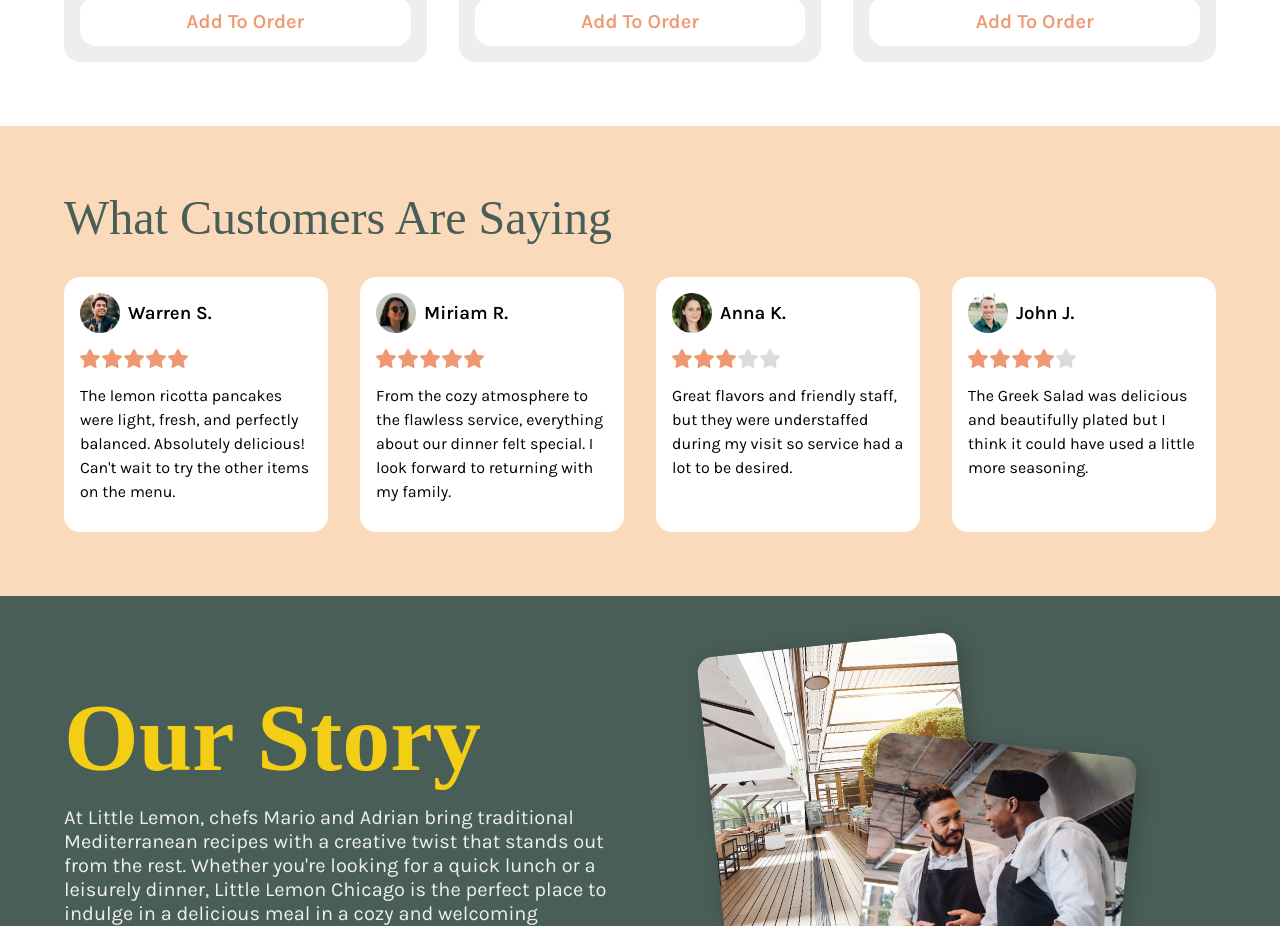
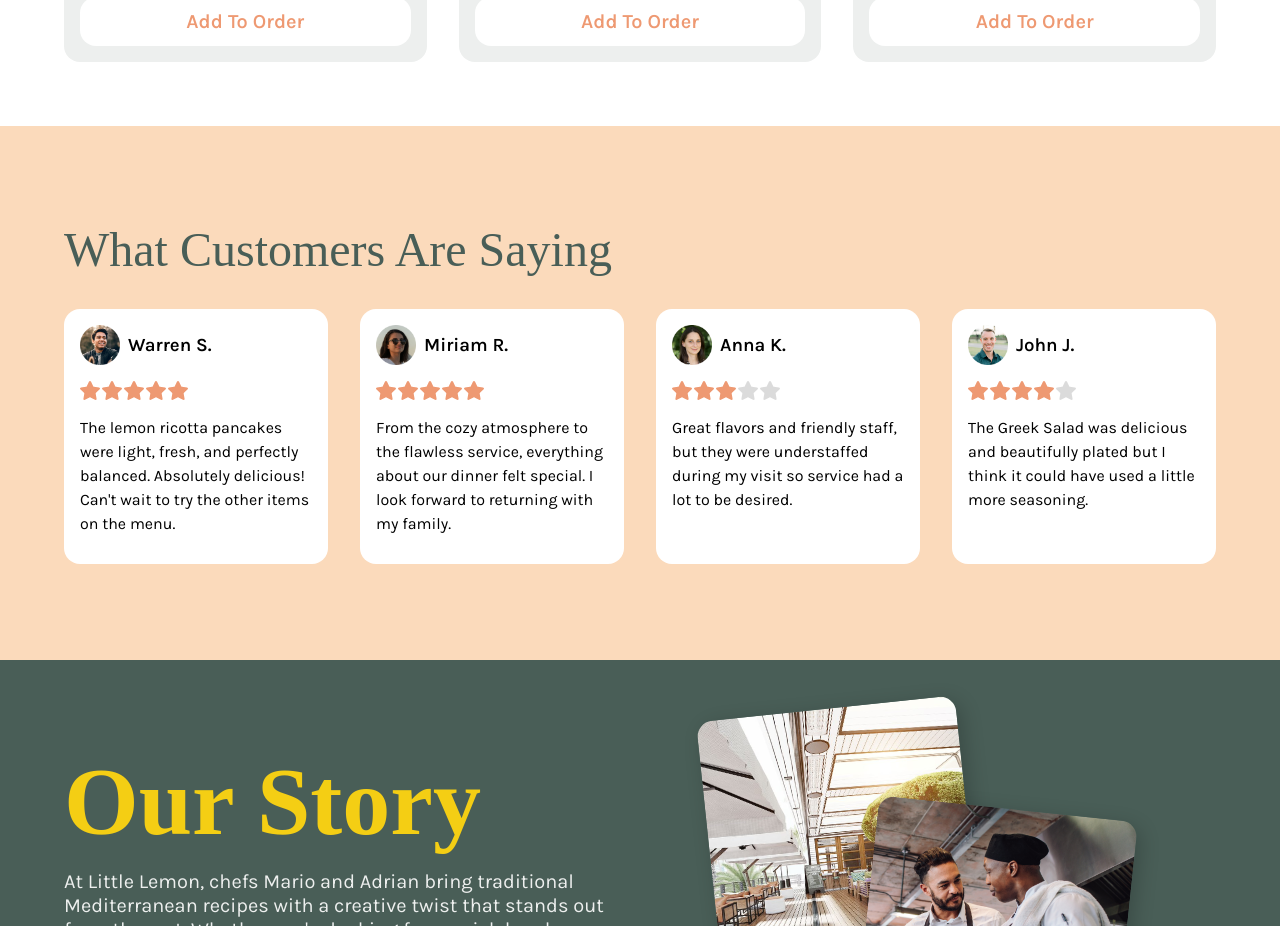
Before and after one commit to chrallen/little-lemon, a React (Create React App) app: page / in a window 1280 px wide. Shown: the part 1100-2026 px from the top of the page. Built offline with nearby package versions, Linux system fonts and the light colour scheme; a web font is replaced by a local one.

Commit message:
updated section padding

```diff
--- a/src/components/Reviews/Reviews.css
+++ b/src/components/Reviews/Reviews.css
@@ -1,10 +1,10 @@
-.testimonials {
+.reviews {
   background-color: #fbdabb;
-  padding-top: 4rem;
-  padding-bottom: 4rem;
+  padding-top: 6rem;
+  padding-bottom: 6rem;
 }
 
-.testimonials h2 {
+.reviews h2 {
 	color: #495e57;
   margin-bottom: 2rem;
 }
--- a/src/components/Reviews/Reviews.js
+++ b/src/components/Reviews/Reviews.js
@@ -34,7 +34,7 @@ function Reviews() {
   ];
 
   return (
-    <section className="testimonials">
+    <section className="reviews">
       <div className="container">
 
         <h2>What Customers Are Saying</h2>
```
